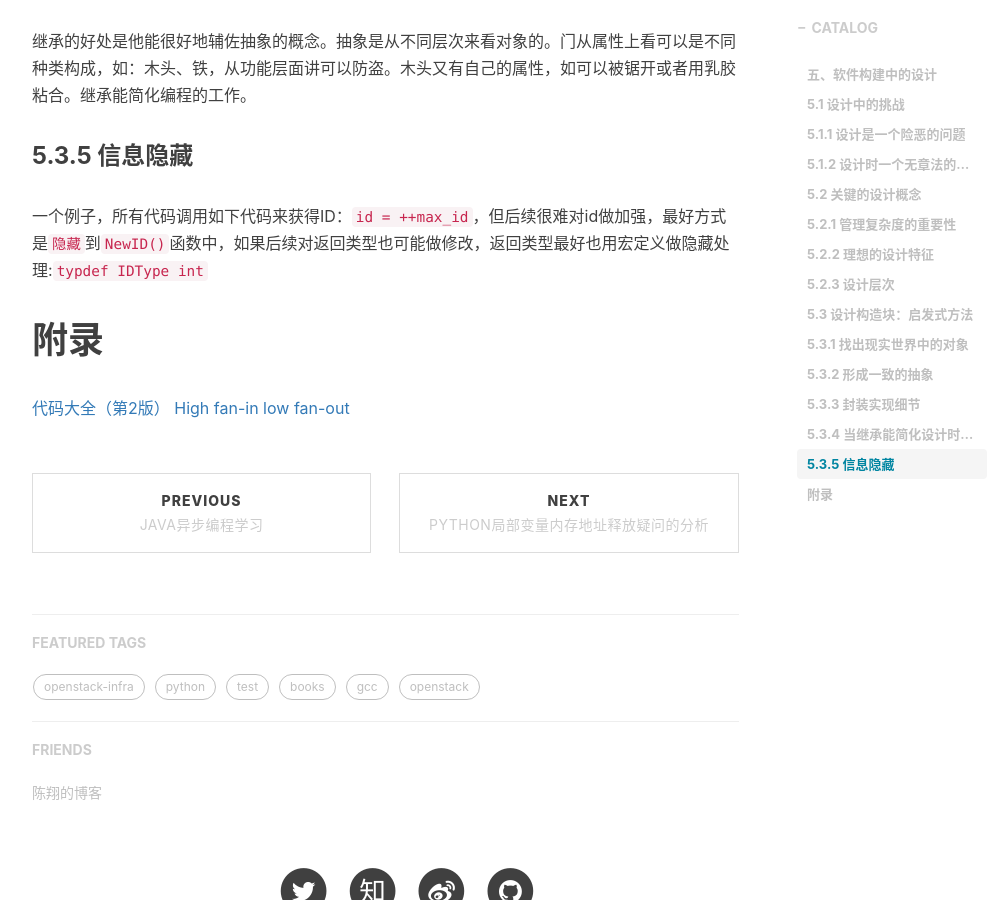
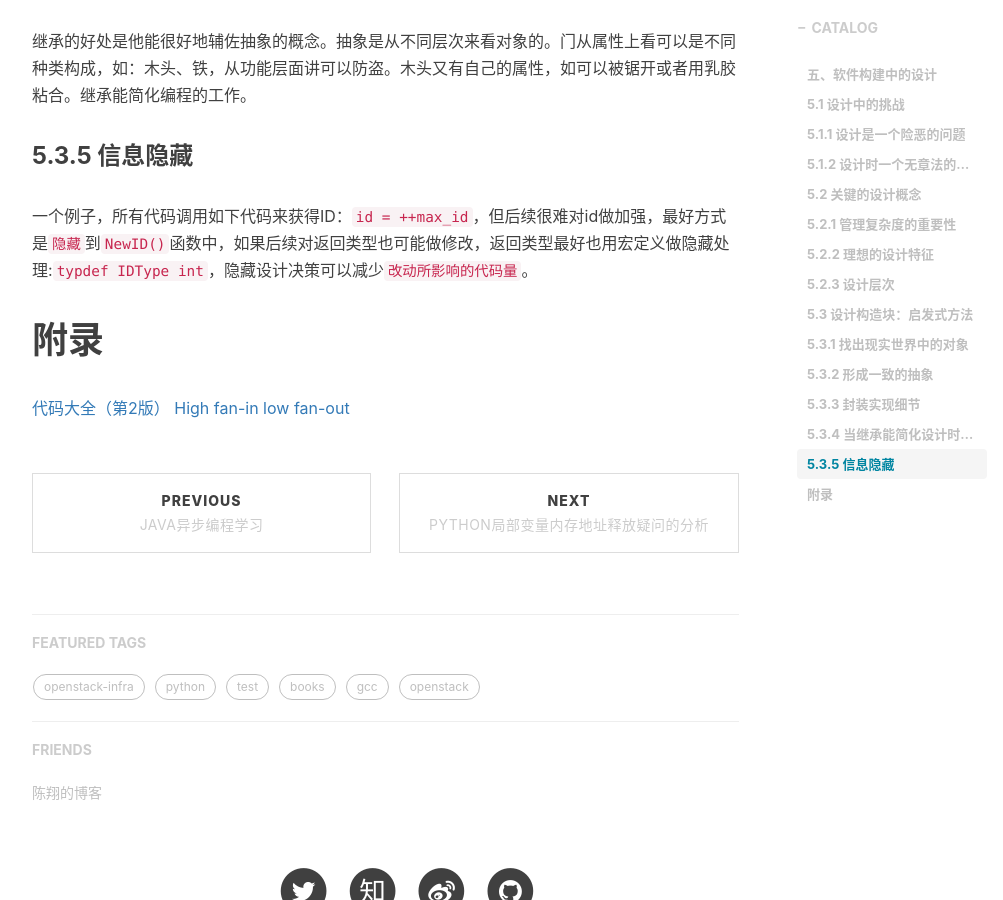
Before and after one commit to shihai1991/shihai1991.github.io, a Jekyll site: the page built from _posts/2022-05-28-代码大全2.md, in a window 1280 px wide and 900 px high, scrolled down 2619 px. Shown: the whole window, without its empty margins (233-1236 px from the left). Built offline with Jekyll 4.4.1, drawn with Linux system fonts in a browser that asks for light colours; nearby versions of some CDN libraries; comment, search, counter and statistics services are not loaded.

Commit message:
Update 2022-05-28-代码大全2.md

```diff
--- a/_posts/2022-05-28-代码大全2.md
+++ b/_posts/2022-05-28-代码大全2.md
@@ -62,7 +62,7 @@
 继承的好处是他能很好地辅佐抽象的概念。抽象是从不同层次来看对象的。门从属性上看可以是不同种类构成，如：木头、铁，从功能层面讲可以防盗。木头又有自己的属性，如可以被锯开或者用乳胶粘合。继承能简化编程的工作。
 
 ### 5.3.5 信息隐藏
-一个例子，所有代码调用如下代码来获得ID：`id = ++max_id`，但后续很难对id做加强，最好方式是`隐藏`到`NewID()`函数中，如果后续对返回类型也可能做修改，返回类型最好也用宏定义做隐藏处理:`typdef IDType int`
+一个例子，所有代码调用如下代码来获得ID：`id = ++max_id`，但后续很难对id做加强，最好方式是`隐藏`到`NewID()`函数中，如果后续对返回类型也可能做修改，返回类型最好也用宏定义做隐藏处理:`typdef IDType int`，隐藏设计决策可以减少`改动所影响的代码量`。
 
 
 # 附录
```
